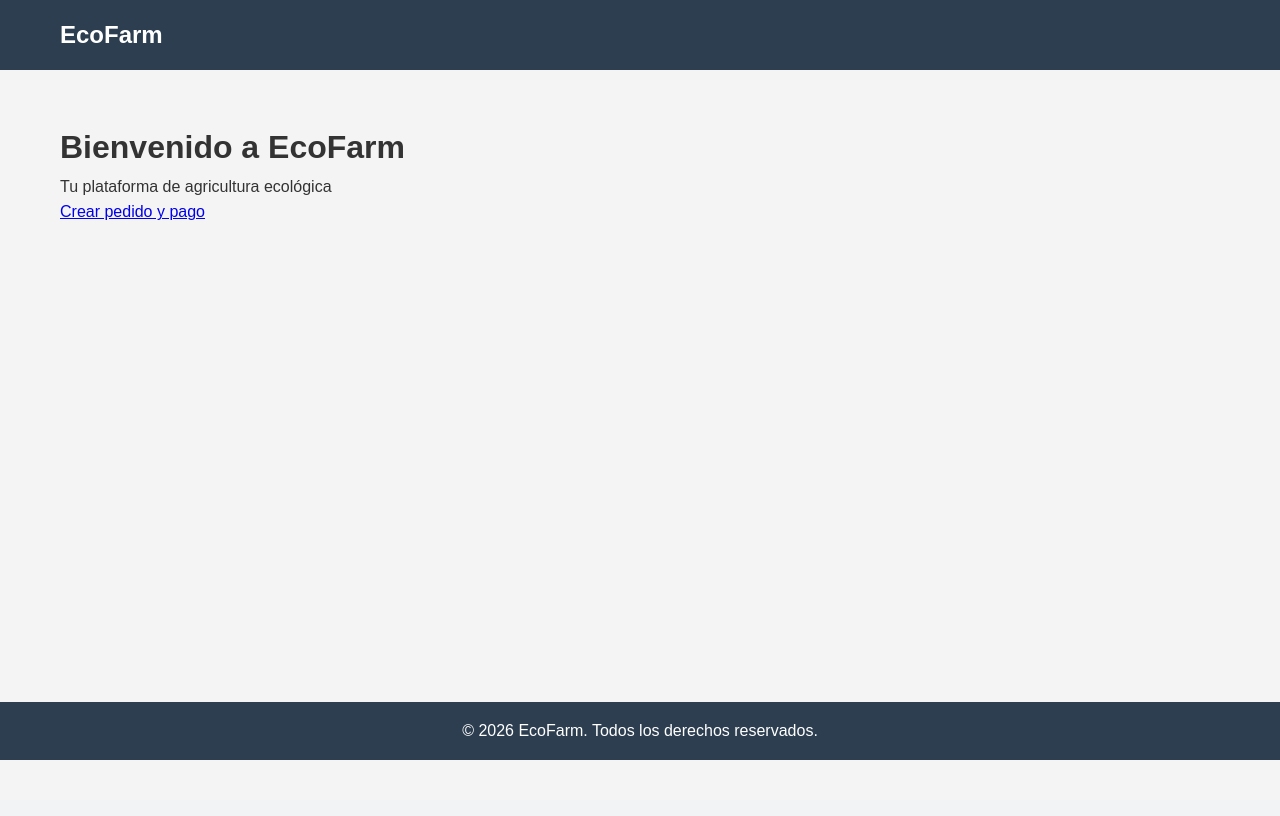
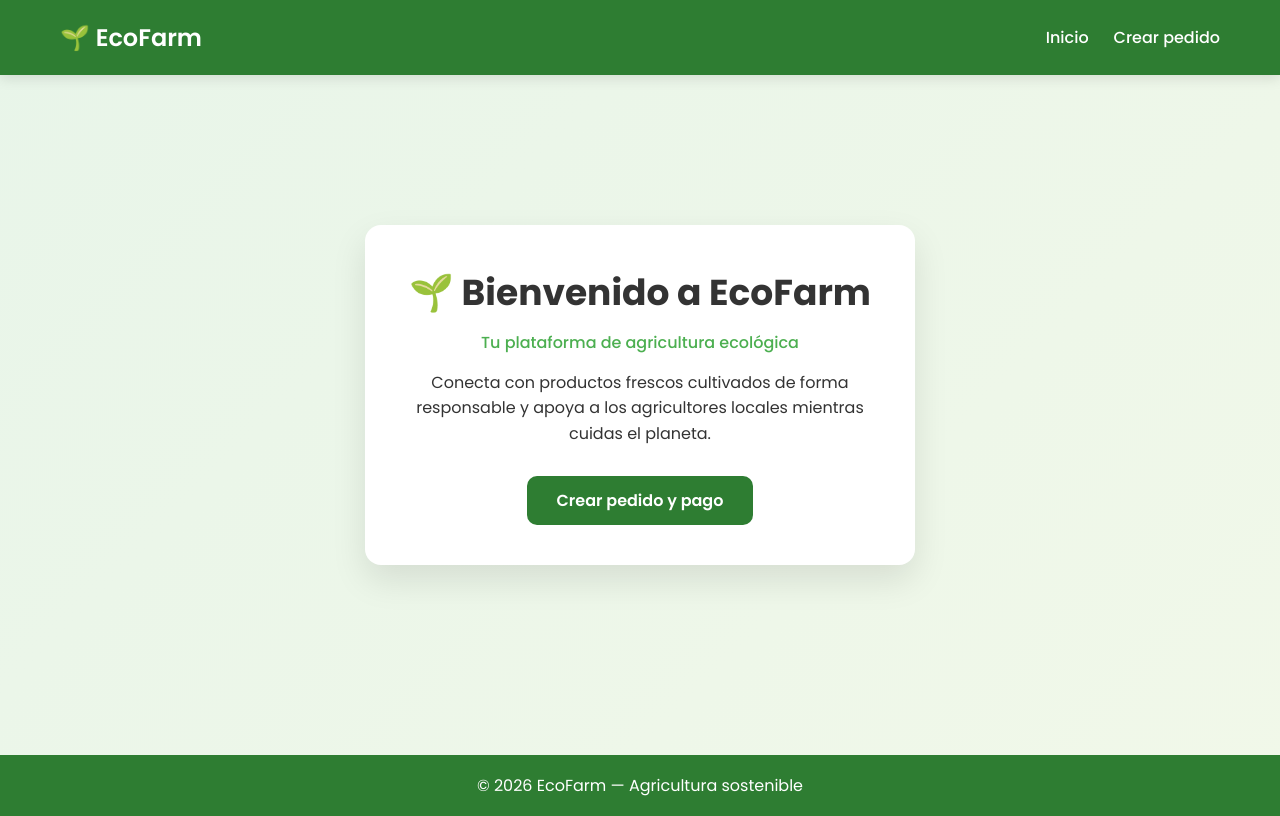
Before and after one commit to NavarroAbraham/EcoFarm, a Django app: page / in a window 1280 px wide. Before the commit the page ends 760 px from the top, so only its background shows below. Run offline with Django 5.2, Linux system fonts and the light colour scheme.

Commit message:
Actualización visual

```diff
--- a/core/templates/core/home.html
+++ b/core/templates/core/home.html
@@ -3,11 +3,28 @@
 {% block title %}Inicio - EcoFarm{% endblock %}
 
 {% block content %}
-<div class="container">
-    <h1>Bienvenido a EcoFarm</h1>
-    <p>Tu plataforma de agricultura ecológica</p>
-    <p>
-        <a href="{% url 'core:order-create' %}">Crear pedido y pago</a>
-    </p>
+
+<div class="center-wrapper">
+
+<div class="card hero-card">
+
+<h1>🌱 Bienvenido a EcoFarm</h1>
+
+<p class="subtitle">
+Tu plataforma de agricultura ecológica
+</p>
+
+<p class="description">
+Conecta con productos frescos cultivados de forma responsable
+y apoya a los agricultores locales mientras cuidas el planeta.
+</p>
+
+<a class="btn-primary" href="{% url 'core:order-create' %}">
+Crear pedido y pago
+</a>
+
 </div>
+
+</div>
+
 {% endblock %}
--- a/static/css/style.css
+++ b/static/css/style.css
@@ -1,47 +1,198 @@
-/* Reset */
-* {
-    margin: 0;
-    padding: 0;
-    box-sizing: border-box;
+/* RESET */
+
+*{
+margin:0;
+padding:0;
+box-sizing:border-box;
 }
 
-body {
-    font-family: 'Arial', sans-serif;
-    line-height: 1.6;
-    color: #333;
-    background-color: #f4f4f4;
+/* BODY */
+
+body{
+font-family:'Poppins',sans-serif;
+background:linear-gradient(135deg,#e8f5e9,#f1f8e9);
+color:#333;
+min-height:100vh;
 }
 
-.container {
-    max-width: 1200px;
-    margin: 0 auto;
-    padding: 20px;
+/* NAVBAR */
+
+header{
+background:#2e7d32;
+box-shadow:0 4px 12px rgba(0,0,0,0.1);
 }
 
-header {
-    background: #2c3e50;
-    color: #fff;
-    padding: 1rem 0;
+.navbar{
+max-width:1200px;
+margin:auto;
+display:flex;
+justify-content:space-between;
+align-items:center;
+padding:20px;
 }
 
-header nav {
-    display: flex;
-    justify-content: space-between;
-    align-items: center;
-    max-width: 1200px;
-    margin: 0 auto;
-    padding: 0 20px;
+.logo{
+color:white;
+font-weight:600;
 }
 
-main {
-    min-height: calc(100vh - 200px);
-    padding: 2rem 0;
+.nav-links{
+list-style:none;
+display:flex;
+gap:25px;
 }
 
-footer {
-    background: #2c3e50;
-    color: #fff;
-    text-align: center;
-    padding: 1rem 0;
-    margin-top: 2rem;
+.nav-links a{
+color:white;
+text-decoration:none;
+font-weight:500;
+transition:0.3s;
 }
+
+.nav-links a:hover{
+opacity:0.7;
+}
+
+/* MAIN */
+
+.main-container{
+min-height:calc(100vh - 160px);
+display:flex;
+align-items:center;
+justify-content:center;
+}
+
+/* CENTER WRAPPER */
+
+.center-wrapper{
+width:100%;
+display:flex;
+justify-content:center;
+align-items:center;
+padding:40px 20px;
+}
+
+/* TARJETAS */
+
+.card{
+background:white;
+padding:40px;
+border-radius:16px;
+box-shadow:0 15px 35px rgba(0,0,0,0.1);
+max-width:550px;
+width:100%;
+text-align:center;
+
+animation:fadeUp 0.7s ease;
+}
+
+/* HERO CARD */
+
+.hero-card h1{
+font-size:36px;
+margin-bottom:10px;
+}
+
+.subtitle{
+color:#4caf50;
+margin-bottom:15px;
+font-weight:500;
+}
+
+.description{
+margin-bottom:30px;
+line-height:1.6;
+}
+
+/* FORMULARIO */
+
+.form-fields p{
+display:flex;
+flex-direction:column;
+text-align:left;
+margin-bottom:18px;
+}
+
+.form-fields label{
+margin-bottom:5px;
+font-weight:500;
+}
+
+.form-fields input,
+.form-fields select{
+padding:10px;
+border-radius:8px;
+border:1px solid #ddd;
+transition:0.2s;
+}
+
+.form-fields input:focus,
+.form-fields select:focus{
+border-color:#4caf50;
+outline:none;
+box-shadow:0 0 0 3px rgba(76,175,80,0.15);
+}
+
+/* BOTON */
+
+.btn-primary{
+display:inline-block;
+background:#2e7d32;
+color:white;
+padding:12px 30px;
+border-radius:10px;
+text-decoration:none;
+font-weight:600;
+border:none;
+cursor:pointer;
+
+transition:all 0.3s;
+}
+
+.btn-primary:hover{
+background:#1b5e20;
+transform:translateY(-2px);
+box-shadow:0 6px 15px rgba(0,0,0,0.2);
+}
+
+/* SUCCESS */
+
+.success-icon{
+font-size:50px;
+margin-bottom:10px;
+}
+
+.order-details{
+text-align:left;
+margin:25px 0;
+}
+
+.order-details p{
+margin:8px 0;
+}
+
+/* FOOTER */
+
+footer{
+background:#2e7d32;
+color:white;
+text-align:center;
+padding:18px;
+margin-top:40px;
+}
+
+/* ANIMACION */
+
+@keyframes fadeUp{
+
+from{
+opacity:0;
+transform:translateY(30px);
+}
+
+to{
+opacity:1;
+transform:translateY(0);
+}
+
+}
--- a/templates/base.html
+++ b/templates/base.html
@@ -4,27 +4,37 @@
 <meta charset="UTF-8">
 <meta name="viewport" content="width=device-width, initial-scale=1.0">
 <title>{% block title %}EcoFarm{% endblock %}</title>
+
 {% load static %}
+
+<link href="https://fonts.googleapis.com/css2?family=Poppins:wght@300;400;500;600;700&display=swap" rel="stylesheet">
+
 <link rel="stylesheet" href="{% static 'css/style.css' %}">
+
 {% block extra_css %}{% endblock %}
 </head>
+
 <body>
+
 <header>
-        <nav>
-            <h1>EcoFarm</h1>
-            <!-- Agregar navegación aquí -->
+<nav class="navbar">
+<h1 class="logo">🌱 EcoFarm</h1>
+
+<ul class="nav-links">
+<li><a href="/">Inicio</a></li>
+<li><a href="{% url 'core:order-create' %}">Crear pedido</a></li>
+</ul>
 </nav>
 </header>
 
-    <main>
+<main class="main-container">
 {% block content %}
 {% endblock %}
 </main>
 
 <footer>
-        <p>&copy; 2026 EcoFarm. Todos los derechos reservados.</p>
+<p>© 2026 EcoFarm — Agricultura sostenible</p>
 </footer>
 
-    {% block extra_js %}{% endblock %}
 </body>
 </html>
```
Also changed, not shown: core/templates/core/order_payment_form.html (+23 -7 lines), core/templates/core/order_payment_success.html (+42 -7 lines). Lines whose indentation alone changed are shown as unchanged.
